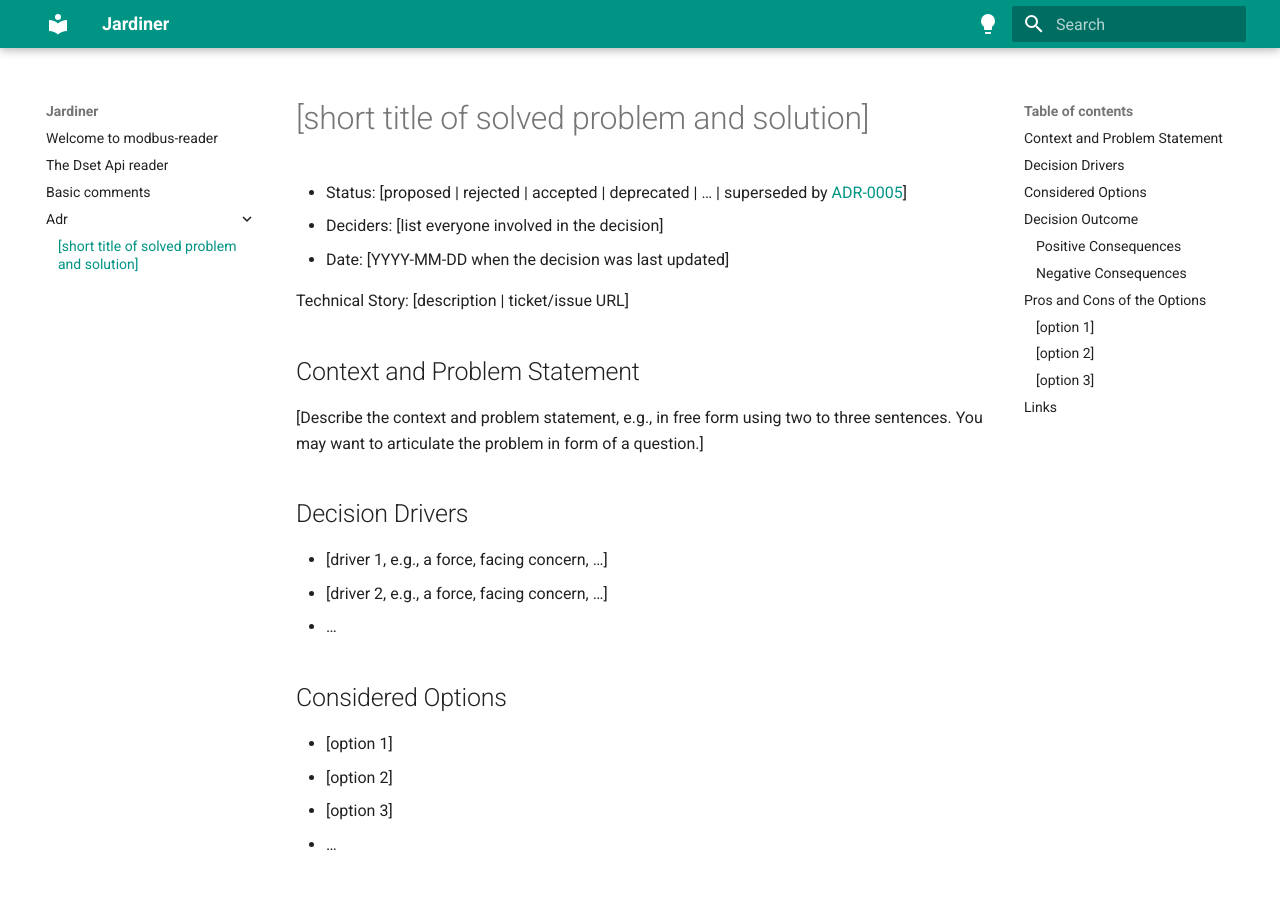
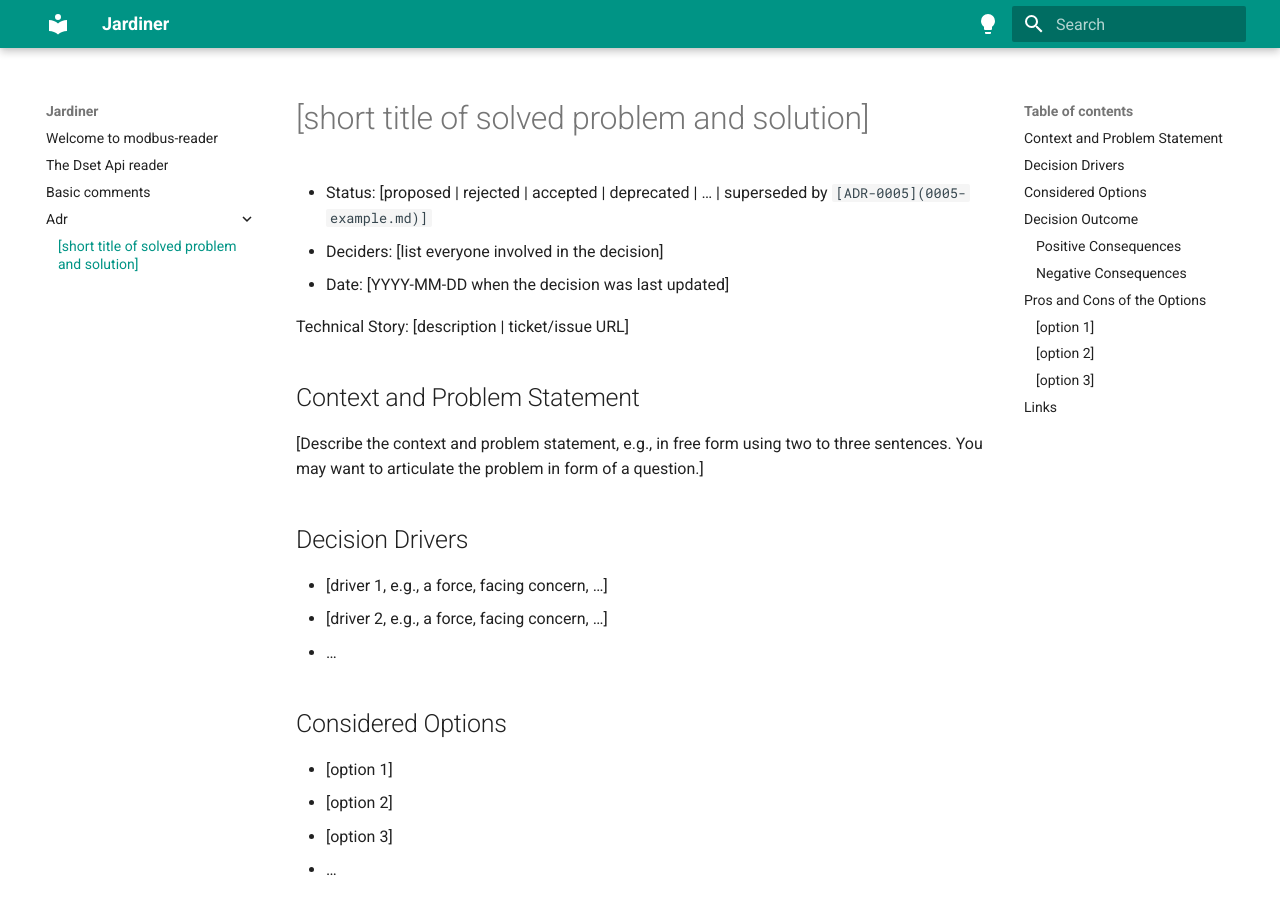
Before and after one commit to Som-Energia/somenergia-plant-reader, an MkDocs documentation site: the page built from docs/adr/template.md, in a window 1280 px wide and 900 px high. Built offline with MkDocs 1.6.1 and Material for MkDocs 9.7.7, drawn with Linux system fonts in a browser that asks for light colours.

Commit message:
add builder make, fix adr template warning

```diff
--- a/docs/adr/template.md
+++ b/docs/adr/template.md
@@ -1,6 +1,6 @@
 # [short title of solved problem and solution]
 
-* Status: [proposed | rejected | accepted | deprecated | … | superseded by [ADR-0005](0005-example.md)] <!-- optional -->
+* Status: [proposed | rejected | accepted | deprecated | … | superseded by `[ADR-0005](0005-example.md)]` <!-- optional -->
 * Deciders: [list everyone involved in the decision] <!-- optional -->
 * Date: [YYYY-MM-DD when the decision was last updated] <!-- optional -->
 
```
Also changed, not shown: 1 other file.
